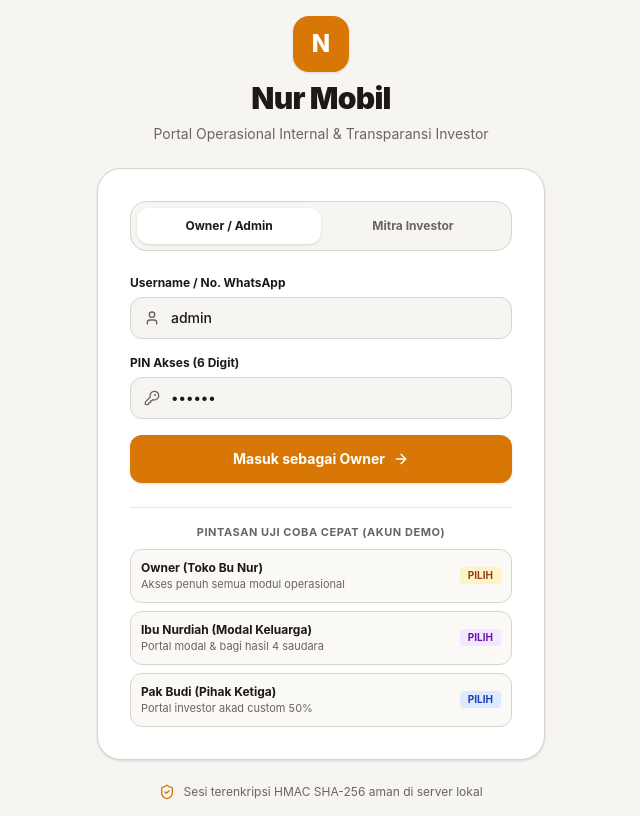
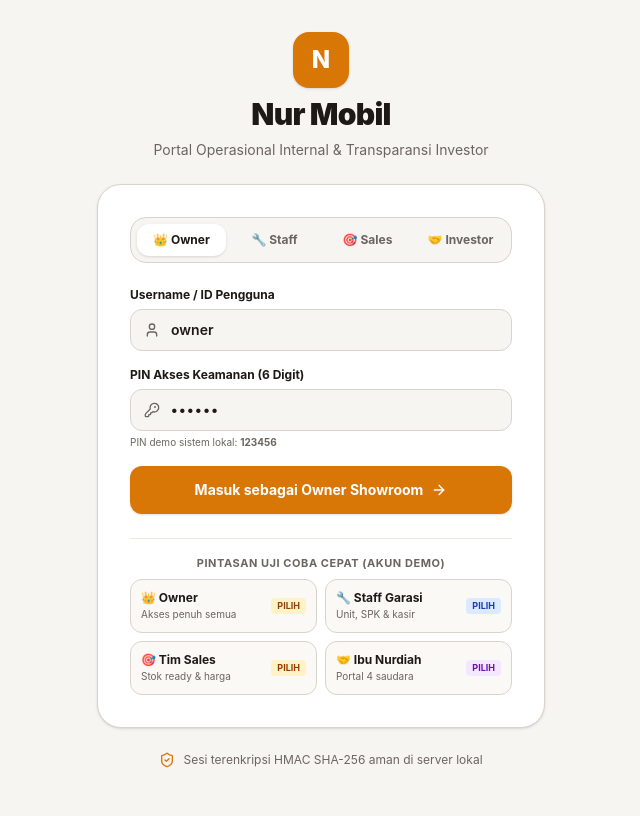
Before and after one commit to monlievt/showroom, a Next.js app: page /login in a window 1280 px wide. Shown: the whole page, without its empty margins (319-959 px from the left). Built offline with nearby package versions, Linux system fonts and the light colour scheme; no server answers.

Commit message:
feat: implement multi-role RBAC (OWNER, STAFF_ADMIN, SALES, INVESTOR) with route protection and dynamic sidebar

```diff
--- a/src/app/actions/auth.ts
+++ b/src/app/actions/auth.ts
@@ -8,7 +8,7 @@ import { redirect } from "next/navigation";
 export async function loginAction(formData: {
   identifier: string; // username, phone, or name
   pin: string;
-  role: "ADMIN" | "INVESTOR";
+  role: "OWNER" | "ADMIN" | "STAFF_ADMIN" | "SALES" | "INVESTOR";
 }) {
   try {
     const { identifier, pin, role } = formData;
@@ -24,17 +24,17 @@ export async function loginAction(formData: {
       return { success: false, error: "PIN atau kata sandi yang Anda masukkan salah" };
     }
 
-    if (role === "ADMIN") {
-      // Cari atau buat UserProfile Admin
-      let adminProfile = await prisma.userProfile.findFirst({
-        where: { role: "ADMIN" },
+    if (role === "OWNER" || role === "ADMIN") {
+      // Cari atau buat UserProfile Owner
+      let profile = await prisma.userProfile.findFirst({
+        where: { role: { in: ["OWNER", "ADMIN"] } },
       });
 
-      if (!adminProfile) {
-        adminProfile = await prisma.userProfile.create({
+      if (!profile) {
+        profile = await prisma.userProfile.create({
           data: {
             authUserId: "admin-owner-001",
-            role: "ADMIN",
+            role: "OWNER",
             fullName: "Owner Nur Mobil (Toko Bu Nur)",
             phone: identifier,
           },
@@ -42,17 +42,68 @@ export async function loginAction(formData: {
       }
 
       await createSession({
-        userId: adminProfile.id,
-        authUserId: adminProfile.authUserId,
-        role: "ADMIN",
-        fullName: adminProfile.fullName,
-        phone: adminProfile.phone,
+        userId: profile.id,
+        authUserId: profile.authUserId,
+        role: "OWNER",
+        fullName: profile.fullName,
+        phone: profile.phone,
+      });
+
+      return { success: true, redirectUrl: "/admin" };
+    } else if (role === "STAFF_ADMIN") {
+      // Cari atau buat UserProfile Staff Admin
+      let profile = await prisma.userProfile.findFirst({
+        where: { role: "STAFF_ADMIN" },
+      });
+
+      if (!profile) {
+        profile = await prisma.userProfile.create({
+          data: {
+            authUserId: "staff-admin-001",
+            role: "STAFF_ADMIN",
+            fullName: "Staff Operasional & Garasi",
+            phone: identifier,
+          },
+        });
+      }
+
+      await createSession({
+        userId: profile.id,
+        authUserId: profile.authUserId,
+        role: "STAFF_ADMIN",
+        fullName: profile.fullName,
+        phone: profile.phone,
       });
 
       return { success: true, redirectUrl: "/admin/inventory" };
+    } else if (role === "SALES") {
+      // Cari atau buat UserProfile Sales
+      let profile = await prisma.userProfile.findFirst({
+        where: { role: "SALES" },
+      });
+
+      if (!profile) {
+        profile = await prisma.userProfile.create({
+          data: {
+            authUserId: "sales-field-001",
+            role: "SALES",
+            fullName: "Tim Sales Nur Mobil",
+            phone: identifier,
+          },
+        });
+      }
+
+      await createSession({
+        userId: profile.id,
+        authUserId: profile.authUserId,
+        role: "SALES",
+        fullName: profile.fullName,
+        phone: profile.phone,
+      });
+
+      return { success: true, redirectUrl: "/admin/inventory?status=READY_FOR_SALE" };
     } else {
       // INVESTOR
-      // Cari investor berdasarkan nomor telepon atau ID atau nama
       const cleanPhone = identifier.replace(/\D/g, "");
       const investor = await prisma.investor.findFirst({
         where: {
--- a/src/components/admin/AdminSidebar.tsx
+++ b/src/components/admin/AdminSidebar.tsx
@@ -27,10 +27,23 @@ import {
 import { cn } from "@/lib/utils";
 import { logoutAction } from "@/app/actions/auth";
 
-export function AdminSidebar() {
+interface AdminSidebarProps {
+  userRole?: "OWNER" | "ADMIN" | "STAFF_ADMIN" | "SALES" | "INVESTOR";
+  userName?: string;
+}
+
+export function AdminSidebar({
+  userRole = "ADMIN",
+  userName = "Owner Nur Mobil",
+}: AdminSidebarProps) {
   const pathname = usePathname();
   const [isCollapsed, setIsCollapsed] = useState(false);
   const [mounted, setMounted] = useState(false);
+
+  // Peran Pengguna (RBAC)
+  const isOwner = userRole === "OWNER" || userRole === "ADMIN";
+  const isStaff = userRole === "STAFF_ADMIN";
+  const isSales = userRole === "SALES";
 
   // Submenu accordion states
   const [financeOpen, setFinanceOpen] = useState(true);
@@ -106,11 +119,12 @@ export function AdminSidebar() {
         <nav className="p-3 space-y-1 overflow-y-auto flex-1 custom-scrollbar">
           {!isCollapsed && (
             <div className="px-3 py-1.5 text-[10px] font-bold uppercase tracking-wider text-[#6B6560]">
-              Menu Operasional
+              {isSales ? "Menu Sales" : "Menu Operasional"}
             </div>
           )}
 
-          {/* 0. Dashboard Utama */}
+          {/* 0. Dashboard Utama (Owner & Staff Admin) */}
+          {!isSales && (
             <Link
               href="/admin"
               title={isCollapsed ? "Dashboard Utama" : undefined}
@@ -130,8 +144,9 @@ export function AdminSidebar() {
               />
               {!isCollapsed && <span className="truncate">Dashboard Utama</span>}
             </Link>
+          )}
 
-          {/* 1. Inventori Unit */}
+          {/* 1. Inventori Unit (Semua Role: Owner, Staff, Sales) */}
           <Link
             href="/admin/inventory"
             title={isCollapsed ? "Inventori Unit" : undefined}
@@ -149,10 +164,15 @@ export function AdminSidebar() {
                 pathname.startsWith("/admin/inventory") ? "text-white" : "text-[#6B6560] group-hover:text-[#1C1917]"
               )}
             />
-            {!isCollapsed && <span className="truncate">Inventori Unit</span>}
+            {!isCollapsed && (
+              <span className="truncate">
+                {isSales ? "Katalog Stok Ready" : "Inventori Unit"}
+              </span>
+            )}
           </Link>
 
-          {/* 2. Cek Fisik & Inspeksi */}
+          {/* 2. Cek Fisik & Inspeksi (Owner & Staff) */}
+          {!isSales && (
             <Link
               href="/admin/inspections"
               title={isCollapsed ? "Cek Fisik & Inspeksi" : undefined}
@@ -172,8 +192,10 @@ export function AdminSidebar() {
               />
               {!isCollapsed && <span className="truncate">Cek Fisik & Inspeksi</span>}
             </Link>
+          )}
 
-          {/* 3. Gudang Bahan & Alat Garasi (Mandiri di Menu Operasional) */}
+          {/* 3. Gudang Bahan & Alat Garasi (Owner & Staff) */}
+          {!isSales && (
             <Link
               href="/admin/finance/assets"
               title={isCollapsed ? "Gudang Bahan & Alat Garasi" : undefined}
@@ -193,8 +215,10 @@ export function AdminSidebar() {
               />
               {!isCollapsed && <span className="truncate">Gudang Bahan &amp; Alat</span>}
             </Link>
+          )}
 
-          {/* 4. Penjualan & Piutang */}
+          {/* 4. Penjualan & Piutang (Owner & Staff) */}
+          {!isSales && (
             <Link
               href="/admin/sales"
               title={isCollapsed ? "Penjualan & Piutang" : undefined}
@@ -214,8 +238,10 @@ export function AdminSidebar() {
               />
               {!isCollapsed && <span className="truncate">Penjualan & Piutang</span>}
             </Link>
+          )}
 
-          {/* 5. Keuangan & Kas (With Submenu) */}
+          {/* 5. Keuangan & Kas (HANYA OWNER / ADMIN) */}
+          {isOwner && (
             <div>
               <div
                 className={cn(
@@ -298,8 +324,10 @@ export function AdminSidebar() {
                 </div>
               )}
             </div>
+          )}
 
-          {/* 5. Investor & Bagi Hasil (With Submenu) */}
+          {/* 6. Investor & Bagi Hasil (HANYA OWNER / ADMIN) */}
+          {isOwner && (
             <div>
               <div
                 className={cn(
@@ -408,8 +436,10 @@ export function AdminSidebar() {
                 </div>
               )}
             </div>
+          )}
 
-          {/* 6. Sistem & Notifikasi */}
+          {/* 7. Sistem & Notifikasi (HANYA OWNER / ADMIN) */}
+          {isOwner && (
             <Link
               href="/admin/settings"
               title={isCollapsed ? "Sistem & Notifikasi" : undefined}
@@ -429,6 +459,7 @@ export function AdminSidebar() {
               />
               {!isCollapsed && <span className="truncate">Sistem & Notifikasi</span>}
             </Link>
+          )}
 
           {/* Katalog Web Publik */}
           {!isCollapsed && (
@@ -472,11 +503,27 @@ export function AdminSidebar() {
           {!isCollapsed && (
             <div className="overflow-hidden">
               <div className="text-xs sm:text-sm font-bold text-[#1C1917] truncate">
-                Toko Bu Nur
+                {userName}
               </div>
-              <div className="text-[11px] text-[#16A34A] flex items-center gap-1 font-medium">
-                <span className="w-1.5 h-1.5 rounded-full bg-[#16A34A] animate-pulse"></span>
-                Owner (Aktif)
+              <div className="text-[11px] flex items-center gap-1 font-medium mt-0.5">
+                <span
+                  className={cn(
+                    "w-1.5 h-1.5 rounded-full",
+                    isOwner ? "bg-[#16A34A] animate-pulse" : isStaff ? "bg-blue-600" : "bg-amber-600"
+                  )}
+                />
+                <span
+                  className={cn(
+                    "text-[10px] font-bold px-1.5 py-0.5 rounded-md",
+                    isOwner
+                      ? "text-emerald-800 bg-emerald-100/80"
+                      : isStaff
+                      ? "text-blue-800 bg-blue-100/80"
+                      : "text-amber-800 bg-amber-100/80"
+                  )}
+                >
+                  {isOwner ? "👑 Owner Showroom" : isStaff ? "🔧 Staff Garasi" : "🎯 Tim Sales"}
+                </span>
               </div>
             </div>
           )}
--- a/src/components/auth/LoginClient.tsx
+++ b/src/components/auth/LoginClient.tsx
@@ -21,8 +21,8 @@ export function LoginClient() {
   const searchParams = useSearchParams();
   const callbackUrl = searchParams.get("callbackUrl");
 
-  const [role, setRole] = useState<"ADMIN" | "INVESTOR">("ADMIN");
-  const [identifier, setIdentifier] = useState("admin");
+  const [role, setRole] = useState<"OWNER" | "STAFF_ADMIN" | "SALES" | "INVESTOR">("OWNER");
+  const [identifier, setIdentifier] = useState("owner");
   const [pin, setPin] = useState("123456");
   const [loading, setLoading] = useState(false);
   const [error, setError] = useState<string | null>(null);
@@ -49,7 +49,11 @@ export function LoginClient() {
     }
   };
 
-  const handleQuickLogin = (targetRole: "ADMIN" | "INVESTOR", targetId: string, targetPin: string = "123456") => {
+  const handleQuickLogin = (
+    targetRole: "OWNER" | "STAFF_ADMIN" | "SALES" | "INVESTOR",
+    targetId: string,
+    targetPin: string = "123456"
+  ) => {
     setRole(targetRole);
     setIdentifier(targetId);
     setPin(targetPin);
@@ -73,24 +77,58 @@ export function LoginClient() {
 
         {/* Card Form */}
         <div className="bg-white rounded-3xl border border-[#D9D4CB] p-6 sm:p-8 shadow-sm space-y-6">
-          {/* Tab Selector: Admin vs Investor */}
-          <div className="grid grid-cols-2 bg-[#F7F5F2] p-1.5 rounded-2xl border border-[#D9D4CB]">
+          {/* Tab Selector: 4 Peran RBAC */}
+          <div className="grid grid-cols-4 gap-1 bg-[#F7F5F2] p-1.5 rounded-2xl border border-[#D9D4CB]">
             <button
               type="button"
               onClick={() => {
-                setRole("ADMIN");
-                setIdentifier("admin");
+                setRole("OWNER");
+                setIdentifier("owner");
                 setPin("123456");
                 setError(null);
               }}
               className={cn(
-                "py-2.5 rounded-xl text-xs font-bold transition-all cursor-pointer",
-                role === "ADMIN"
+                "py-2 rounded-xl text-xs font-bold transition-all cursor-pointer text-center",
+                role === "OWNER"
                   ? "bg-white text-[#1C1917] shadow-sm"
                   : "text-[#6B6560] hover:text-[#1C1917]"
               )}
             >
-              Owner / Admin
+              👑 Owner
+            </button>
+            <button
+              type="button"
+              onClick={() => {
+                setRole("STAFF_ADMIN");
+                setIdentifier("admin_garasi");
+                setPin("123456");
+                setError(null);
+              }}
+              className={cn(
+                "py-2 rounded-xl text-xs font-bold transition-all cursor-pointer text-center",
+                role === "STAFF_ADMIN"
+                  ? "bg-white text-[#1C1917] shadow-sm"
+                  : "text-[#6B6560] hover:text-[#1C1917]"
+              )}
+            >
+              🔧 Staff
+            </button>
+            <button
+              type="button"
+              onClick={() => {
+                setRole("SALES");
+                setIdentifier("sales01");
+                setPin("123456");
+                setError(null);
+              }}
+              className={cn(
+                "py-2 rounded-xl text-xs font-bold transition-all cursor-pointer text-center",
+                role === "SALES"
+                  ? "bg-white text-[#1C1917] shadow-sm"
+                  : "text-[#6B6560] hover:text-[#1C1917]"
+              )}
+            >
+              🎯 Sales
             </button>
             <button
               type="button"
@@ -101,13 +139,13 @@ export function LoginClient() {
                 setError(null);
               }}
               className={cn(
-                "py-2.5 rounded-xl text-xs font-bold transition-all cursor-pointer",
+                "py-2 rounded-xl text-xs font-bold transition-all cursor-pointer text-center",
                 role === "INVESTOR"
                   ? "bg-white text-[#1C1917] shadow-sm"
                   : "text-[#6B6560] hover:text-[#1C1917]"
               )}
             >
-              Mitra Investor
+              🤝 Investor
             </button>
           </div>
 
@@ -122,28 +160,36 @@ export function LoginClient() {
           <form onSubmit={handleSubmit} className="space-y-4">
             <div>
               <label className="text-xs font-bold text-[#1C1917] block mb-1.5">
-                {role === "ADMIN" ? "Username / No. WhatsApp" : "Nomor WhatsApp Terdaftar"}
+                {role === "INVESTOR" ? "Nomor WhatsApp Terdaftar" : "Username / ID Pengguna"}
               </label>
               <div className="relative">
-                {role === "ADMIN" ? (
+                {role === "INVESTOR" ? (
+                  <Phone className="w-4 h-4 absolute left-3.5 top-1/2 -translate-y-1/2 text-[#6B6560]" />
+                ) : (
                   <User className="w-4 h-4 absolute left-3.5 top-1/2 -translate-y-1/2 text-[#6B6560]" />
-                ) : (
-                  <Phone className="w-4 h-4 absolute left-3.5 top-1/2 -translate-y-1/2 text-[#6B6560]" />
                 )}
                 <input
                   type="text"
                   required
-                  placeholder={role === "ADMIN" ? "admin" : "081298765432"}
+                  placeholder={
+                    role === "INVESTOR"
+                      ? "Contoh: 081298765432"
+                      : role === "OWNER"
+                      ? "owner"
+                      : role === "STAFF_ADMIN"
+                      ? "admin_garasi"
+                      : "sales01"
+                  }
                   value={identifier}
                   onChange={(e) => setIdentifier(e.target.value)}
-                  className="w-full pl-10 pr-3 py-2.5 bg-[#F7F5F2] border border-[#D9D4CB] rounded-xl text-sm font-medium focus:outline-none focus:border-[#D97706]"
+                  className="w-full pl-10 pr-3 py-2.5 bg-[#F7F5F2] border border-[#D9D4CB] rounded-xl text-sm font-semibold focus:outline-none focus:border-[#D97706]"
                 />
               </div>
             </div>
 
             <div>
               <label className="text-xs font-bold text-[#1C1917] block mb-1.5">
-                PIN Akses (6 Digit)
+                PIN Akses Keamanan (6 Digit)
               </label>
               <div className="relative">
                 <KeyRound className="w-4 h-4 absolute left-3.5 top-1/2 -translate-y-1/2 text-[#6B6560]" />
@@ -153,9 +199,12 @@ export function LoginClient() {
                   placeholder="123456"
                   value={pin}
                   onChange={(e) => setPin(e.target.value)}
-                  className="w-full pl-10 pr-3 py-2.5 bg-[#F7F5F2] border border-[#D9D4CB] rounded-xl text-sm font-medium focus:outline-none focus:border-[#D97706]"
+                  className="w-full pl-10 pr-3 py-2.5 bg-[#F7F5F2] border border-[#D9D4CB] rounded-xl text-sm font-bold tracking-widest focus:outline-none focus:border-[#D97706]"
                 />
               </div>
+              <span className="text-[10px] text-[#6B6560] mt-1 block">
+                PIN demo sistem lokal: <strong>123456</strong>
+              </span>
             </div>
 
             <button
@@ -163,7 +212,19 @@ export function LoginClient() {
               disabled={loading}
               className="w-full flex items-center justify-center gap-2 bg-[#D97706] hover:bg-[#B45309] text-white py-3.5 rounded-xl font-bold text-sm shadow-sm transition-all hover:shadow cursor-pointer mt-2"
             >
-              <span>{loading ? "Memverifikasi..." : `Masuk sebagai ${role === "ADMIN" ? "Owner" : "Investor"}`}</span>
+              <span>
+                {loading
+                  ? "Memverifikasi..."
+                  : `Masuk sebagai ${
+                      role === "OWNER"
+                        ? "Owner Showroom"
+                        : role === "STAFF_ADMIN"
+                        ? "Staff Garasi"
+                        : role === "SALES"
+                        ? "Tim Sales"
+                        : "Mitra Investor"
+                    }`}
+              </span>
               <ArrowRight className="w-4 h-4" />
             </button>
           </form>
@@ -173,17 +234,45 @@ export function LoginClient() {
             <span className="text-[11px] font-bold uppercase tracking-wider text-[#6B6560] block text-center">
               Pintasan Uji Coba Cepat (Akun Demo)
             </span>
-            <div className="grid grid-cols-1 gap-2 text-xs">
+            <div className="grid grid-cols-2 gap-2 text-xs">
               <button
                 type="button"
-                onClick={() => handleQuickLogin("ADMIN", "admin", "123456")}
+                onClick={() => handleQuickLogin("OWNER", "owner", "123456")}
                 className="p-2.5 rounded-xl border border-[#D9D4CB] bg-[#FAF9F6] hover:bg-[#F7F5F2] text-left transition-colors flex items-center justify-between cursor-pointer"
               >
                 <div>
-                  <span className="font-bold text-[#1C1917] block">Owner (Toko Bu Nur)</span>
-                  <span className="text-[11px] text-[#6B6560]">Akses penuh semua modul operasional</span>
+                  <span className="font-bold text-[#1C1917] block">👑 Owner</span>
+                  <span className="text-[10px] text-[#6B6560]">Akses penuh semua</span>
                 </div>
-                <span className="text-[10px] font-bold bg-[#FEF3C7] text-[#92400E] px-2 py-0.5 rounded">
+                <span className="text-[9px] font-bold bg-[#FEF3C7] text-[#92400E] px-1.5 py-0.5 rounded">
+                  PILIH
+                </span>
+              </button>
+
+              <button
+                type="button"
+                onClick={() => handleQuickLogin("STAFF_ADMIN", "admin_garasi", "123456")}
+                className="p-2.5 rounded-xl border border-[#D9D4CB] bg-[#FAF9F6] hover:bg-[#F7F5F2] text-left transition-colors flex items-center justify-between cursor-pointer"
+              >
+                <div>
+                  <span className="font-bold text-[#1C1917] block">🔧 Staff Garasi</span>
+                  <span className="text-[10px] text-[#6B6560]">Unit, SPK & kasir</span>
+                </div>
+                <span className="text-[9px] font-bold bg-blue-100 text-blue-800 px-1.5 py-0.5 rounded">
+                  PILIH
+                </span>
+              </button>
+
+              <button
+                type="button"
+                onClick={() => handleQuickLogin("SALES", "sales01", "123456")}
+                className="p-2.5 rounded-xl border border-[#D9D4CB] bg-[#FAF9F6] hover:bg-[#F7F5F2] text-left transition-colors flex items-center justify-between cursor-pointer"
+              >
+                <div>
+                  <span className="font-bold text-[#1C1917] block">🎯 Tim Sales</span>
+                  <span className="text-[10px] text-[#6B6560]">Stok ready & harga</span>
+                </div>
+                <span className="text-[9px] font-bold bg-amber-100 text-amber-800 px-1.5 py-0.5 rounded">
                   PILIH
                 </span>
               </button>
@@ -194,24 +283,10 @@ export function LoginClient() {
                 className="p-2.5 rounded-xl border border-[#D9D4CB] bg-[#FAF9F6] hover:bg-[#F7F5F2] text-left transition-colors flex items-center justify-between cursor-pointer"
               >
                 <div>
-                  <span className="font-bold text-[#1C1917] block">Ibu Nurdiah (Modal Keluarga)</span>
-                  <span className="text-[11px] text-[#6B6560]">Portal modal & bagi hasil 4 saudara</span>
+                  <span className="font-bold text-[#1C1917] block">🤝 Ibu Nurdiah</span>
+                  <span className="text-[10px] text-[#6B6560]">Portal 4 saudara</span>
                 </div>
-                <span className="text-[10px] font-bold bg-purple-100 text-purple-800 px-2 py-0.5 rounded">
-                  PILIH
-                </span>
-              </button>
-
-              <button
-                type="button"
-                onClick={() => handleQuickLogin("INVESTOR", "081345678901", "123456")}
-                className="p-2.5 rounded-xl border border-[#D9D4CB] bg-[#FAF9F6] hover:bg-[#F7F5F2] text-left transition-colors flex items-center justify-between cursor-pointer"
-              >
-                <div>
-                  <span className="font-bold text-[#1C1917] block">Pak Budi (Pihak Ketiga)</span>
-                  <span className="text-[11px] text-[#6B6560]">Portal investor akad custom 50%</span>
-                </div>
-                <span className="text-[10px] font-bold bg-blue-100 text-blue-800 px-2 py-0.5 rounded">
+                <span className="text-[9px] font-bold bg-purple-100 text-purple-800 px-1.5 py-0.5 rounded">
                   PILIH
                 </span>
               </button>
--- a/src/lib/auth/session.ts
+++ b/src/lib/auth/session.ts
@@ -4,7 +4,7 @@ import crypto from "crypto";
 export interface SessionData {
   userId: string;
   authUserId: string;
-  role: "ADMIN" | "INVESTOR";
+  role: "OWNER" | "ADMIN" | "STAFF_ADMIN" | "SALES" | "INVESTOR";
   fullName: string;
   phone?: string | null;
   investorId?: string | null;
--- a/src/middleware.ts
+++ b/src/middleware.ts
@@ -17,7 +17,7 @@ export function middleware(request: NextRequest) {
     }
   }
 
-  // 1. Proteksi Rute /admin/* -> Hanya untuk Owner (role: ADMIN)
+  // 1. Proteksi Rute /admin/* -> Berdasarkan Role-Based Access Control (RBAC)
   if (pathname.startsWith("/admin")) {
     if (!session) {
       const loginUrl = new URL("/login", request.url);
@@ -25,13 +25,37 @@ export function middleware(request: NextRequest) {
       return NextResponse.redirect(loginUrl);
     }
 
-    if (session.role !== "ADMIN") {
-      // Jika investor mencoba buka halaman admin, alihkan ke portal investor
+    // Role INVESTOR tidak diizinkan membuka modul admin internal
+    if (session.role === "INVESTOR") {
       return NextResponse.redirect(new URL("/investor", request.url));
+    }
+
+    // Role SALES: Hanya diizinkan melihat katalog stok mobil (/admin/inventory)
+    if (session.role === "SALES") {
+      const isAllowedSalesPath = pathname.startsWith("/admin/inventory");
+      if (!isAllowedSalesPath) {
+        return NextResponse.redirect(
+          new URL("/admin/inventory?status=READY_FOR_SALE", request.url)
+        );
+      }
+    }
+
+    // Role STAFF_ADMIN: Akses operasional garasi & penjualan
+    // DILARANG membuka: kas besar bank (/admin/finance), bagi hasil investor (/admin/investors), pengaturan sistem & backup (/admin/settings)
+    if (session.role === "STAFF_ADMIN") {
+      const isRestrictedForStaff =
+        pathname.startsWith("/admin/investors") ||
+        (pathname.startsWith("/admin/finance") &&
+          !pathname.startsWith("/admin/finance/assets")) ||
+        pathname.startsWith("/admin/settings");
+
+      if (isRestrictedForStaff) {
+        return NextResponse.redirect(new URL("/admin/inventory", request.url));
+      }
     }
   }
 
-  // 2. Proteksi Rute /investor/* -> Untuk Investor atau Admin
+  // 2. Proteksi Rute /investor/* -> Untuk Investor atau Admin/Owner
   if (pathname.startsWith("/investor")) {
     if (!session) {
       const loginUrl = new URL("/login", request.url);
@@ -42,8 +66,14 @@ export function middleware(request: NextRequest) {
 
   // 3. Jika sudah login dan membuka /login -> redirect sesuai peran
   if (pathname === "/login" && session) {
-    if (session.role === "ADMIN") {
+    if (session.role === "OWNER" || session.role === "ADMIN") {
       return NextResponse.redirect(new URL("/admin", request.url));
+    } else if (session.role === "STAFF_ADMIN") {
+      return NextResponse.redirect(new URL("/admin/inventory", request.url));
+    } else if (session.role === "SALES") {
+      return NextResponse.redirect(
+        new URL("/admin/inventory?status=READY_FOR_SALE", request.url)
+      );
     } else {
       return NextResponse.redirect(new URL("/investor", request.url));
     }
```
Also changed, not shown: src/app/admin/layout.tsx (+8 -2 lines). Lines whose indentation alone changed are shown as unchanged.
